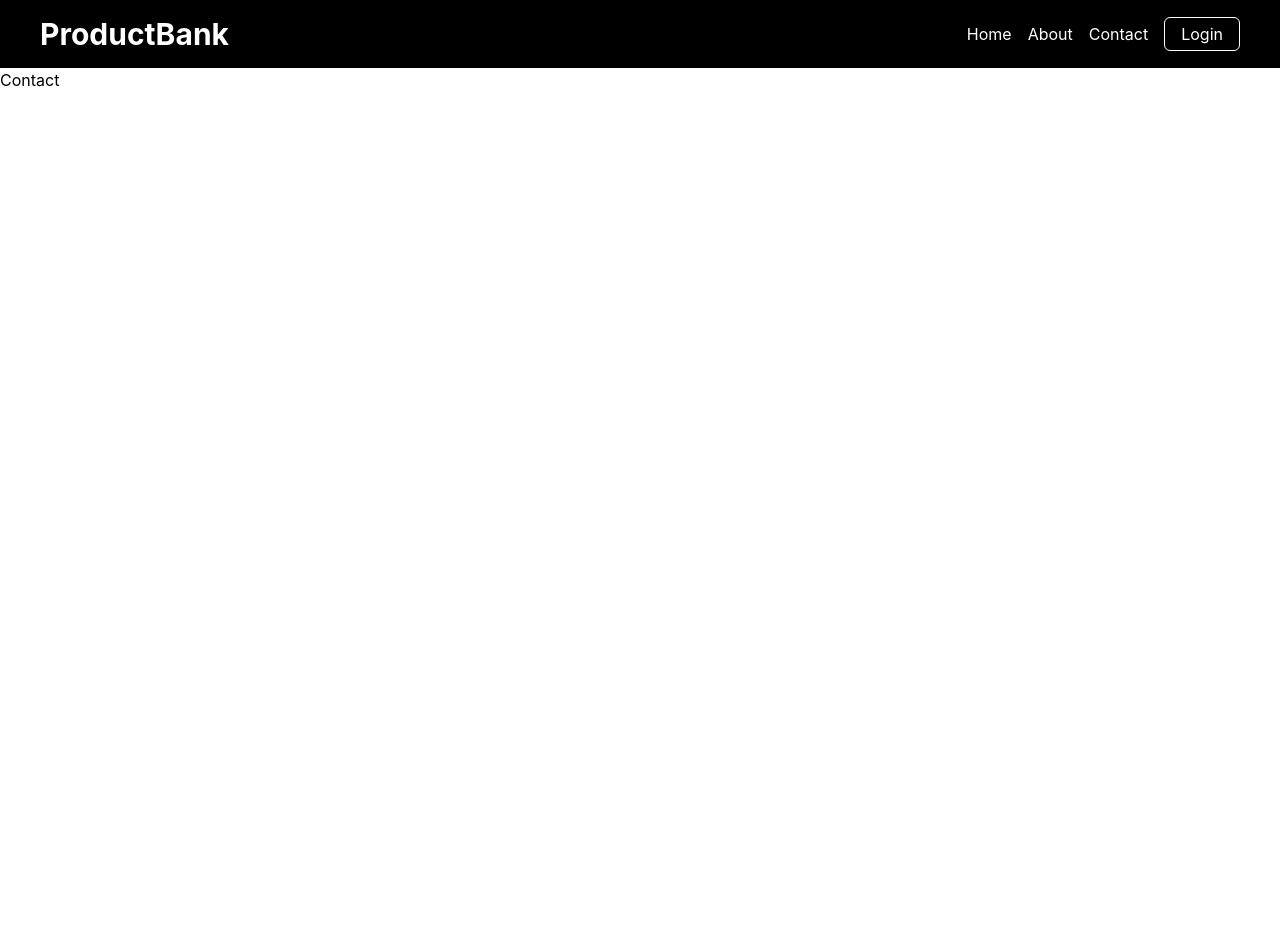
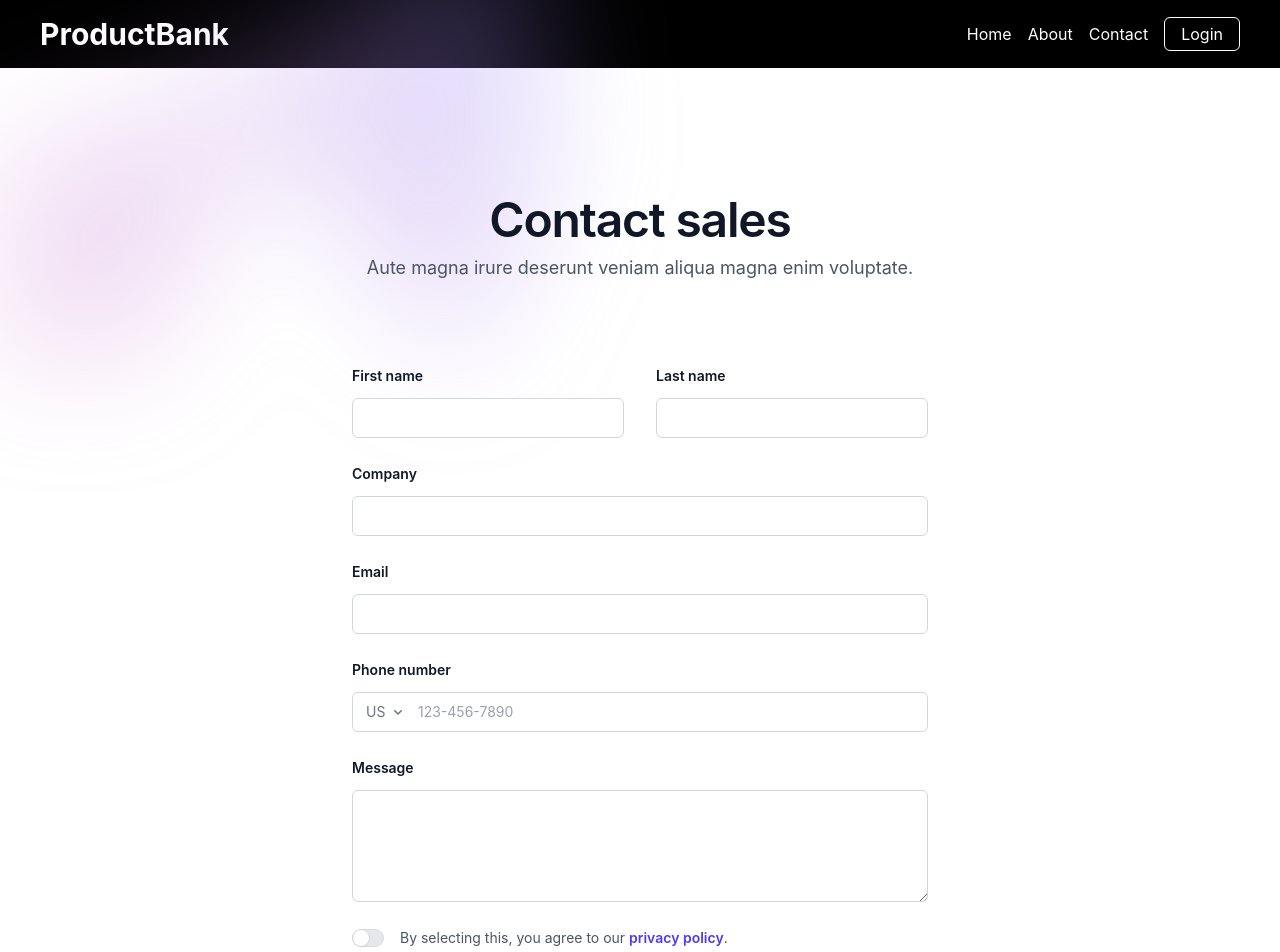
Before and after one commit to prasaiuttam/ProductBank, a React (Vite) app in the folder vite-project/: page /contact in a window 1280 px wide. Shown: the top 952 px of the page. Before the commit the page ends 800 px from the top, so only its background shows below. Built offline with nearby package versions, Linux system fonts and the light colour scheme.

Commit message:
Adding contact us form

```diff
--- a/vite-project/package.json
+++ b/vite-project/package.json
@@ -10,6 +10,7 @@
     "preview": "vite preview"
   },
   "dependencies": {
+    "@heroicons/react": "^2.2.0",
     "@tailwindcss/postcss": "^4.2.2",
     "react": "^19.2.4",
     "react-dom": "^19.2.4",
--- a/vite-project/src/pages/Contact.jsx
+++ b/vite-project/src/pages/Contact.jsx
@@ -1,8 +1,160 @@
+import { ChevronDownIcon } from '@heroicons/react/16/solid'
 function Contact() {
   return (
-    <>
-      <p>Contact</p>
-    </>
+    <div className="isolate bg-white px-6 py-24 sm:py-32 lg:px-8">
+      <div
+        aria-hidden="true"
+        className="absolute inset-x-0 -top-40 -z-10 transform-gpu overflow-hidden blur-3xl sm:-top-80"
+      >
+        <div
+          style={{
+            clipPath:
+              'polygon(74.1% 44.1%, 100% 61.6%, 97.5% 26.9%, 85.5% 0.1%, 80.7% 2%, 72.5% 32.5%, 60.2% 62.4%, 52.4% 68.1%, 47.5% 58.3%, 45.2% 34.5%, 27.5% 76.7%, 0.1% 64.9%, 17.9% 100%, 27.6% 76.8%, 76.1% 97.7%, 74.1% 44.1%)',
+          }}
+          className="relative left-1/2 -z-10 aspect-1155/678 w-144.5 max-w-none -translate-x-1/2 rotate-30 bg-linear-to-tr from-[#ff80b5] to-[#9089fc] opacity-30 sm:left-[calc(50%-40rem)] sm:w-288.75"
+        />
+      </div>
+      <div className="mx-auto max-w-2xl text-center">
+        <h2 className="text-4xl font-semibold tracking-tight text-balance text-gray-900 sm:text-5xl">Contact sales</h2>
+        <p className="mt-2 text-lg/8 text-gray-600">Aute magna irure deserunt veniam aliqua magna enim voluptate.</p>
+      </div>
+      <form action="#" method="POST" className="mx-auto mt-16 max-w-xl sm:mt-20">
+        <div className="grid grid-cols-1 gap-x-8 gap-y-6 sm:grid-cols-2">
+          <div>
+            <label htmlFor="first-name" className="block text-sm/6 font-semibold text-gray-900">
+              First name
+            </label>
+            <div className="mt-2.5">
+              <input
+                id="first-name"
+                name="first-name"
+                type="text"
+                autoComplete="given-name"
+                className="block w-full rounded-md bg-white px-3.5 py-2 text-base text-gray-900 outline-1 -outline-offset-1 outline-gray-300 placeholder:text-gray-400 focus:outline-2 focus:-outline-offset-2 focus:outline-indigo-600"
+              />
+            </div>
+          </div>
+          <div>
+            <label htmlFor="last-name" className="block text-sm/6 font-semibold text-gray-900">
+              Last name
+            </label>
+            <div className="mt-2.5">
+              <input
+                id="last-name"
+                name="last-name"
+                type="text"
+                autoComplete="family-name"
+                className="block w-full rounded-md bg-white px-3.5 py-2 text-base text-gray-900 outline-1 -outline-offset-1 outline-gray-300 placeholder:text-gray-400 focus:outline-2 focus:-outline-offset-2 focus:outline-indigo-600"
+              />
+            </div>
+          </div>
+          <div className="sm:col-span-2">
+            <label htmlFor="company" className="block text-sm/6 font-semibold text-gray-900">
+              Company
+            </label>
+            <div className="mt-2.5">
+              <input
+                id="company"
+                name="company"
+                type="text"
+                autoComplete="organization"
+                className="block w-full rounded-md bg-white px-3.5 py-2 text-base text-gray-900 outline-1 -outline-offset-1 outline-gray-300 placeholder:text-gray-400 focus:outline-2 focus:-outline-offset-2 focus:outline-indigo-600"
+              />
+            </div>
+          </div>
+          <div className="sm:col-span-2">
+            <label htmlFor="email" className="block text-sm/6 font-semibold text-gray-900">
+              Email
+            </label>
+            <div className="mt-2.5">
+              <input
+                id="email"
+                name="email"
+                type="email"
+                autoComplete="email"
+                className="block w-full rounded-md bg-white px-3.5 py-2 text-base text-gray-900 outline-1 -outline-offset-1 outline-gray-300 placeholder:text-gray-400 focus:outline-2 focus:-outline-offset-2 focus:outline-indigo-600"
+              />
+            </div>
+          </div>
+          <div className="sm:col-span-2">
+            <label htmlFor="phone-number" className="block text-sm/6 font-semibold text-gray-900">
+              Phone number
+            </label>
+            <div className="mt-2.5">
+              <div className="flex rounded-md bg-white outline-1 -outline-offset-1 outline-gray-300 has-[input:focus-within]:outline-2 has-[input:focus-within]:-outline-offset-2 has-[input:focus-within]:outline-indigo-600">
+                <div className="grid shrink-0 grid-cols-1 focus-within:relative">
+                  <select
+                    id="country"
+                    name="country"
+                    autoComplete="country"
+                    aria-label="Country"
+                    className="col-start-1 row-start-1 w-full appearance-none rounded-md py-2 pr-7 pl-3.5 text-base text-gray-500 placeholder:text-gray-400 focus:outline-2 focus:-outline-offset-2 focus:outline-indigo-600 sm:text-sm/6"
+                  >
+                    <option>US</option>
+                    <option>CA</option>
+                    <option>EU</option>
+                  </select>
+                  <ChevronDownIcon
+                    aria-hidden="true"
+                    className="pointer-events-none col-start-1 row-start-1 mr-2 size-5 self-center justify-self-end text-gray-500 sm:size-4"
+                  />
+                </div>
+                <input
+                  id="phone-number"
+                  name="phone-number"
+                  type="text"
+                  placeholder="123-456-7890"
+                  className="block min-w-0 grow py-1.5 pr-3 pl-1 text-base text-gray-900 placeholder:text-gray-400 focus:outline-none sm:text-sm/6"
+                />
+              </div>
+            </div>
+          </div>
+          <div className="sm:col-span-2">
+            <label htmlFor="message" className="block text-sm/6 font-semibold text-gray-900">
+              Message
+            </label>
+            <div className="mt-2.5">
+              <textarea
+                id="message"
+                name="message"
+                rows={4}
+                className="block w-full rounded-md bg-white px-3.5 py-2 text-base text-gray-900 outline-1 -outline-offset-1 outline-gray-300 placeholder:text-gray-400 focus:outline-2 focus:-outline-offset-2 focus:outline-indigo-600"
+                defaultValue={''}
+              />
+            </div>
+          </div>
+          <div className="flex gap-x-4 sm:col-span-2">
+            <div className="flex h-6 items-center">
+              <div className="group relative inline-flex w-8 shrink-0 rounded-full bg-gray-200 p-px inset-ring inset-ring-gray-900/5 outline-offset-2 outline-indigo-600 transition-colors duration-200 ease-in-out has-checked:bg-indigo-600 has-focus-visible:outline-2">
+                <span className="size-4 rounded-full bg-white shadow-xs ring-1 ring-gray-900/5 transition-transform duration-200 ease-in-out group-has-checked:translate-x-3.5" />
+                <input
+                  id="agree-to-policies"
+                  name="agree-to-policies"
+                  type="checkbox"
+                  aria-label="Agree to policies"
+                  className="absolute inset-0 size-full appearance-none focus:outline-hidden"
+                />
+              </div>
+            </div>
+            <label htmlFor="agree-to-policies" className="text-sm/6 text-gray-600">
+              By selecting this, you agree to our{' '}
+              <a href="#" className="font-semibold whitespace-nowrap text-indigo-600">
+                privacy policy
+              </a>
+              .
+            </label>
+          </div>
+        </div>
+        <div className="mt-10">
+          <button
+            type="submit"
+            className="block w-full rounded-md bg-indigo-600 px-3.5 py-2.5 text-center text-sm font-semibold text-white shadow-xs hover:bg-indigo-500 focus-visible:outline-2 focus-visible:outline-offset-2 focus-visible:outline-indigo-600"
+          >
+            Let's talk
+          </button>
+        </div>
+      </form>
+    </div>
   );
 }
 export default Contact;
```
Also changed, not shown: 1 other file (tests, documents, lock files or other folders).
